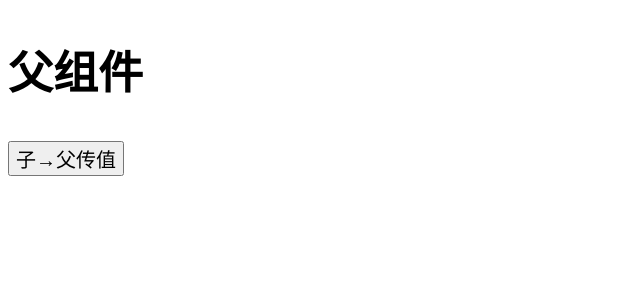
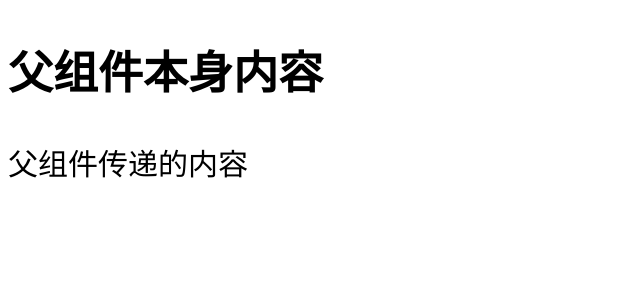
Before and after one commit to halfmoonvic/react-base, a React app: page / in a window 1280 px wide. Shown: the top 300 px of the page, without its empty margins (0-640 px from the left). Built offline with nearby package versions, Linux system fonts and the light colour scheme.

Commit message:
release(v7): ref引用

```diff
--- a/src/App.js
+++ b/src/App.js
@@ -2,24 +2,18 @@ import React, { Component } from 'react';
 
 // 父组件
 class App extends Component {
-  constructor(props) {
-    super(props)
-    this.state = {
-      text: '父组件'
-    }
+  componentDidMount() {
+    const domEl = this.refs.domEl
+    const compEl = this.refs.compEl
 
-    this.acceptValue = this.acceptValue.bind(this)
-  }
-  acceptValue(val) {
-    this.setState({
-      text: this.state.text + val
-    })
+    console.log(domEl)
+    console.log(compEl)
   }
   render() {
     return (
       <div className="app">
-        <h2>{this.state.text}</h2>
-        <SonComp passValue={this.acceptValue}></SonComp>
+        <h2 ref="domEl">父组件本身内容</h2>
+        <SonComp ref="compEl" text={'父组件传递的内容'}></SonComp>
       </div>
     )
   }
@@ -29,7 +23,9 @@ class App extends Component {
 class SonComp extends Component {
   render() {
     return (
-      <button onClick={() => this.props.passValue('from son')}>子→父传值</button>
+      <div className="son">
+        {this.props.text}
+      </div>
     )
   }
 }
```
Also changed, not shown: 1 other file (tests, documents, lock files or other folders).
